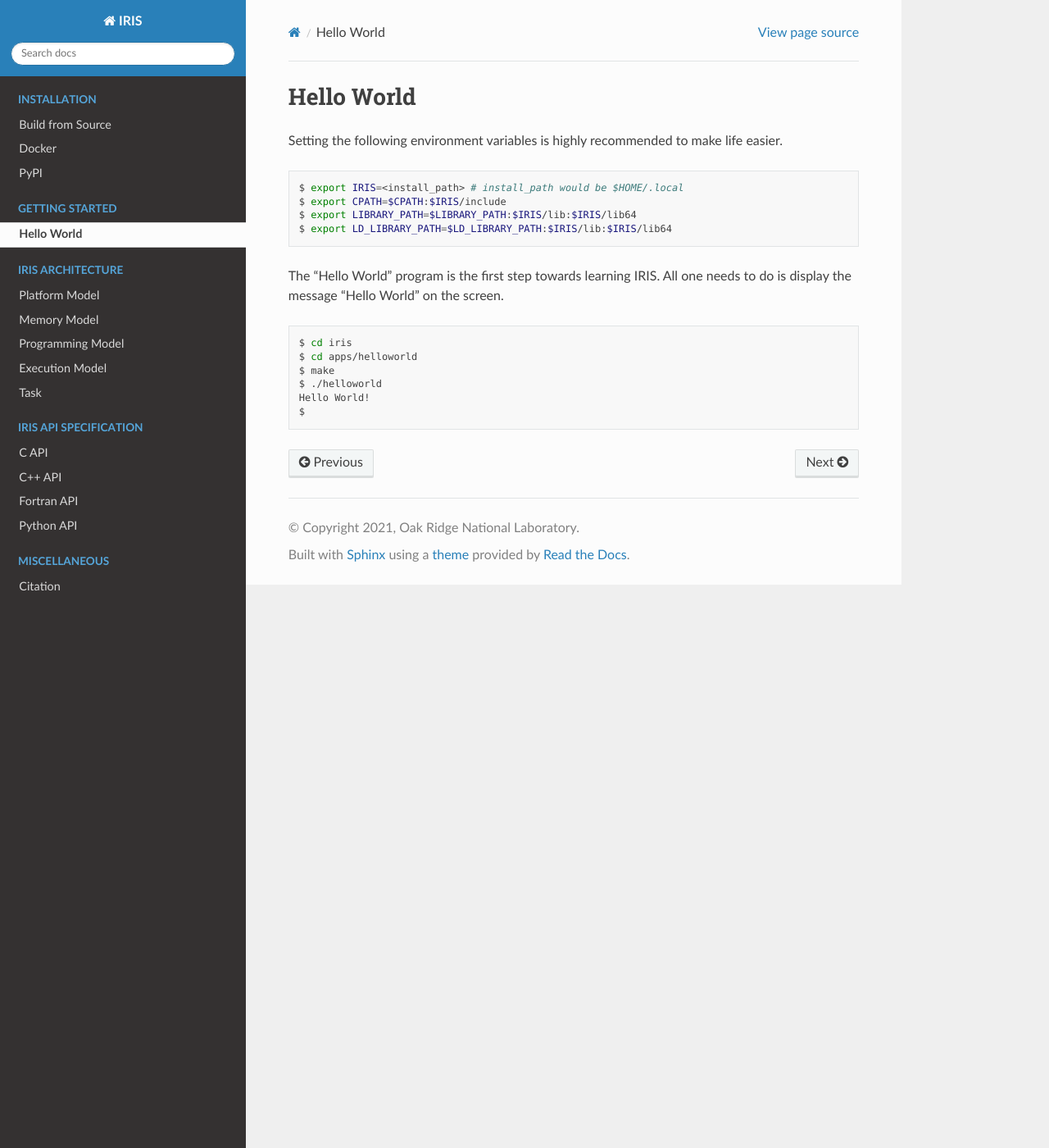
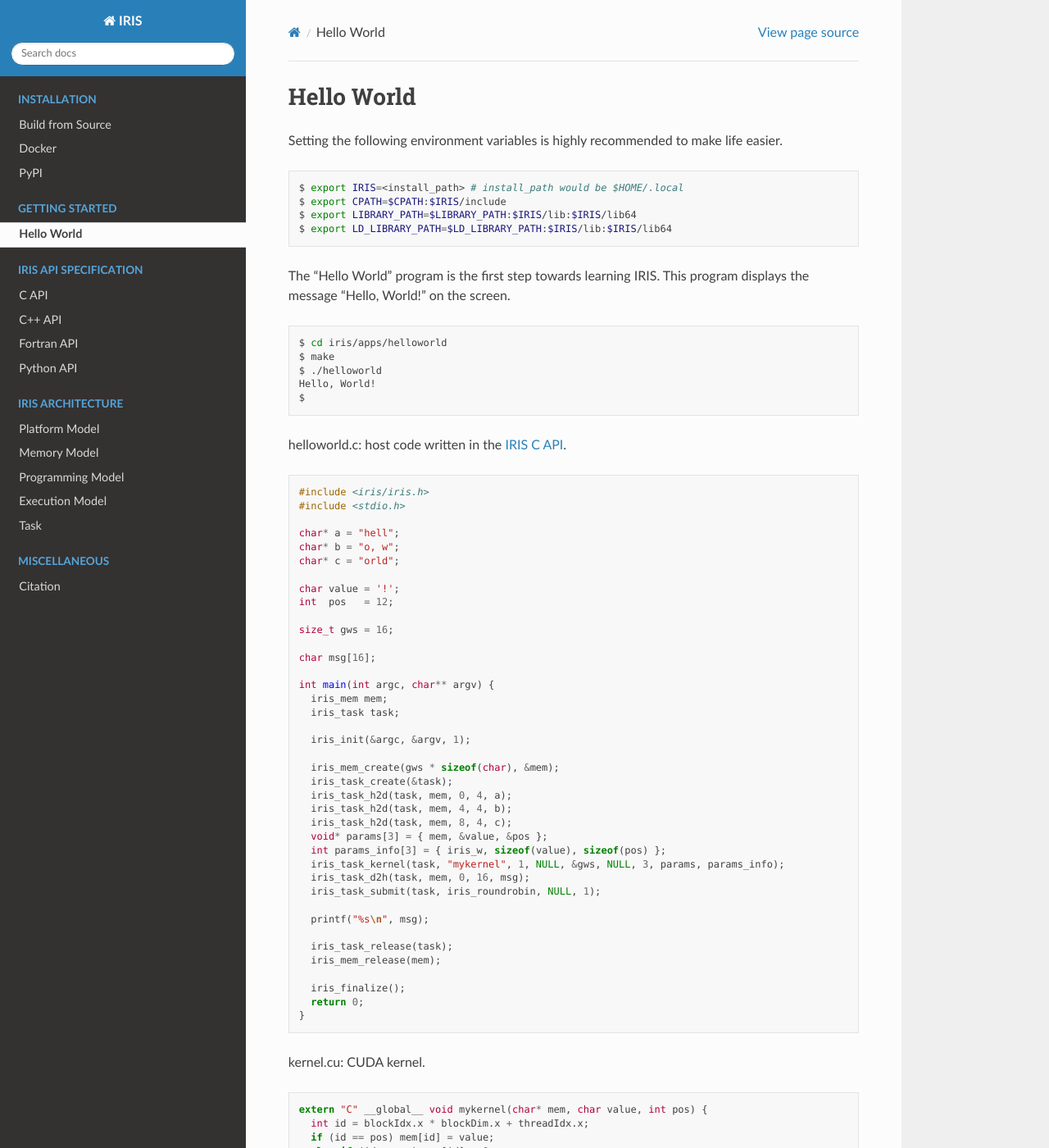
Before and after one commit to jungwonkim/iris-docs2, a Sphinx documentation site: the page built from docs/sphinx/source/started.rst, in a window 1280 px wide and 1400 px high. Shown: the whole window at 82% size. Built offline with Sphinx 7.4.7 and the Read the Docs theme 2.0.0, drawn with Linux system fonts in a browser that asks for light colours; some of the changed text lies outside the part shown.

Commit message:
hello world docs

```diff
--- a/docs/sphinx/source/started.rst
+++ b/docs/sphinx/source/started.rst
@@ -13,13 +13,68 @@
   $ export LD_LIBRARY_PATH=$LD_LIBRARY_PATH:$IRIS/lib:$IRIS/lib64
 
 
-The “Hello World” program is the first step towards learning IRIS. All one needs to do is display the message “Hello World” on the screen.
+The “Hello World” program is the first step towards learning IRIS. This program displays the message “Hello, World!” on the screen.
 
 .. code-block:: bash
 
-  $ cd iris
-  $ cd apps/helloworld
+  $ cd iris/apps/helloworld
   $ make
   $ ./helloworld
-  Hello World!
+  Hello, World!
   $
+
+helloworld.c: host code written in the :ref:`IRIS C API<c-api>`.
+
+.. code-block:: c
+
+  #include <iris/iris.h>
+  #include <stdio.h>
+
+  char* a = "hell";
+  char* b = "o, w";
+  char* c = "orld";
+
+  char value = '!';
+  int  pos   = 12;
+
+  size_t gws = 16;
+
+  char msg[16];
+
+  int main(int argc, char** argv) {
+    iris_mem mem;
+    iris_task task;
+
+    iris_init(&argc, &argv, 1);
+
+    iris_mem_create(gws * sizeof(char), &mem);
+    iris_task_create(&task);
+    iris_task_h2d(task, mem, 0, 4, a);
+    iris_task_h2d(task, mem, 4, 4, b);
+    iris_task_h2d(task, mem, 8, 4, c);
+    void* params[3] = { mem, &value, &pos };
+    int params_info[3] = { iris_w, sizeof(value), sizeof(pos) };
+    iris_task_kernel(task, "mykernel", 1, NULL, &gws, NULL, 3, params, params_info);
+    iris_task_d2h(task, mem, 0, 16, msg);
+    iris_task_submit(task, iris_roundrobin, NULL, 1);
+
+    printf("%s\n", msg);
+
+    iris_task_release(task);
+    iris_mem_release(mem);
+
+    iris_finalize();
+    return 0;
+  }
+
+
+kernel.cu: CUDA kernel.
+
+.. code-block:: c
+
+  extern "C" __global__ void mykernel(char* mem, char value, int pos) {
+    int id = blockIdx.x * blockDim.x + threadIdx.x;
+    if (id == pos) mem[id] = value;
+    else if (id > pos) mem[id] = 0;
+    else if (mem[id] == 'h' || mem[id] == 'w') mem[id] += 'A' - 'a';
+  }
```
Also changed, not shown: docs/sphinx/source/index.rst (+6 -6 lines).
